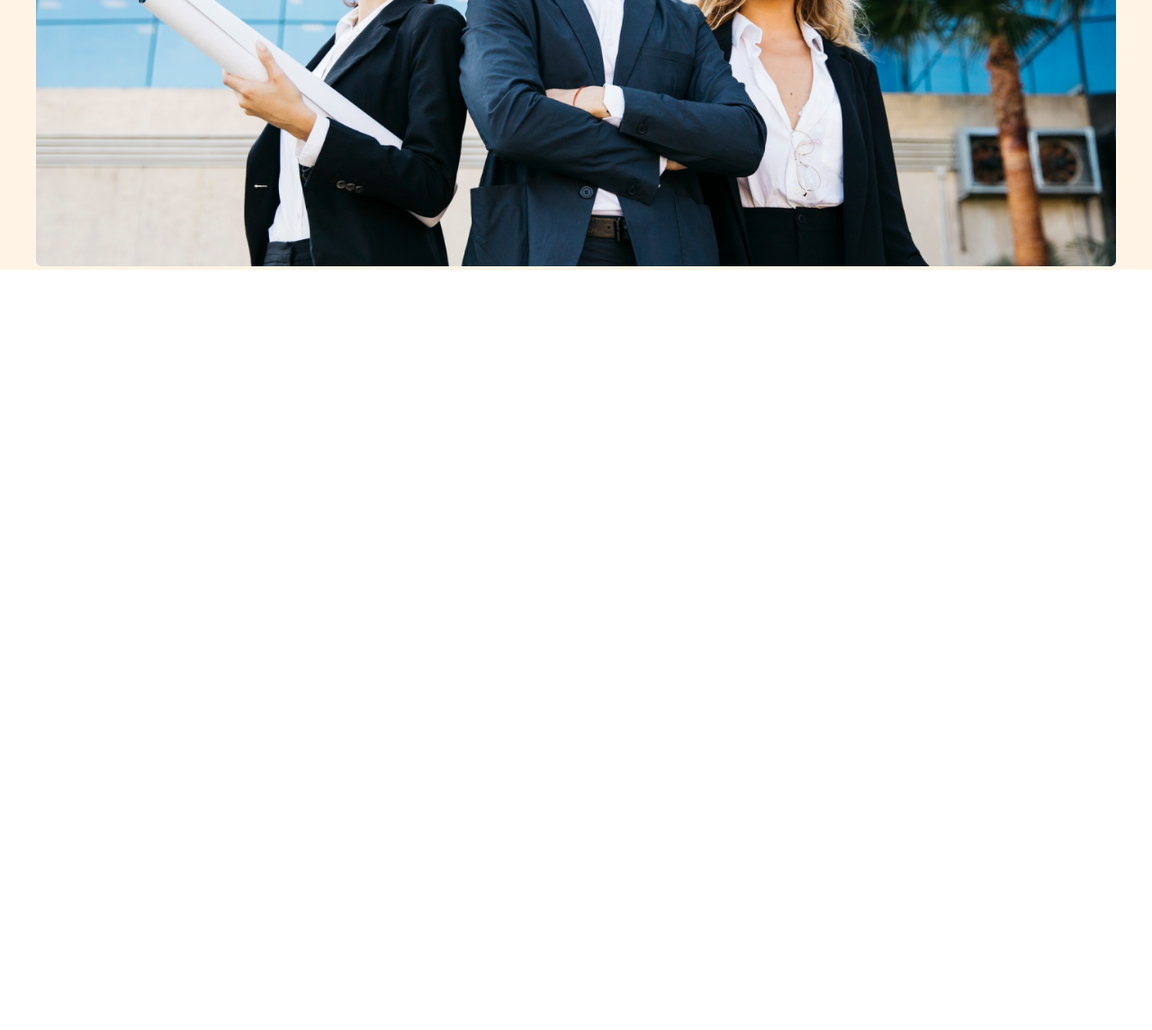
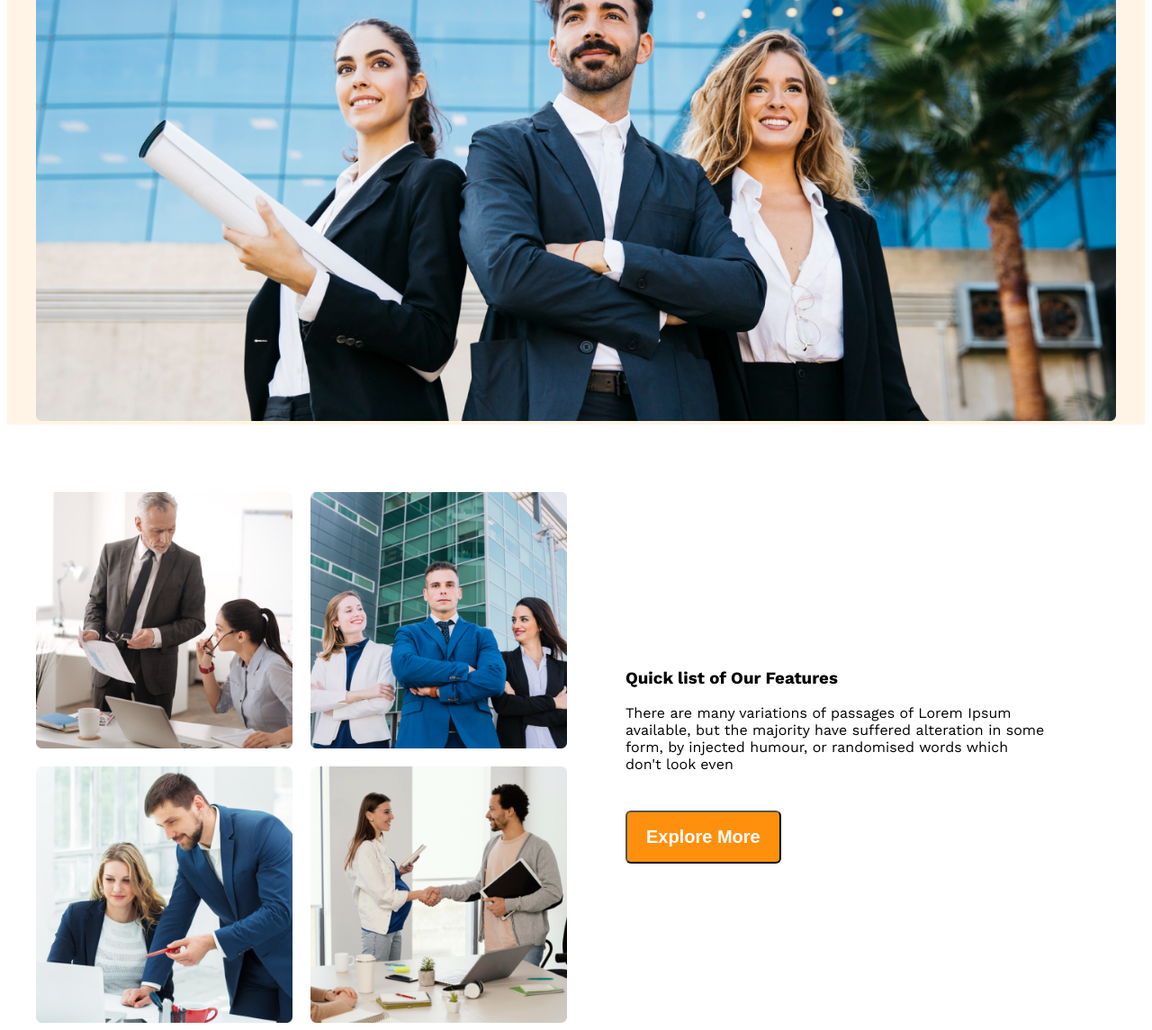
Before and after one commit to omarfarhatul/G3-Architects-Website, a plain HTML site: page index.html in a window 1280 px wide. Shown: the part 646-1791 px from the top of the page at 90% size. Before the commit the page ends 946 px from the top, so only its background shows below. Drawn offline with nearby package versions, Linux system fonts and the light colour scheme.

Commit message:
Add teams section

```diff
--- a/index.html
+++ b/index.html
@@ -29,7 +29,19 @@
     </header>
 
     <main>
-
+        <section class="teams display-flex">
+            <div class="team-img-container">
+                <img class="team-img" src="images/team1.png" alt="Two architect discuss">
+                <img class="team-img" src="images/team2.png" alt="Stand two architect">
+                <img class="team-img" src="images/team3.png" alt="Again two architect discuss">
+                <img class="team-img" src="images/team4.png" alt="Handshack two architect discuss">
+            </div>
+            <div class="our-features">
+                <h3 class="features-title">Quick list of Our Features</h3>
+                <p class="features-description">There are many variations of passages of Lorem Ipsum available, but the majority have suffered alteration in some form, by injected humour, or randomised words which don't look even</p>
+                <button class="btn-primary">Explore More</button>
+            </div>
+        </section>
     </main>
 
     <footer>
--- a/styles/architects.css
+++ b/styles/architects.css
@@ -1,9 +1,4 @@
 @import url('https://fonts.googleapis.com/css2?family=Work+Sans:ital,wght@0,100..900;1,100..900&display=swap');
-
-*{
-  padding: 0;
-  margin: 0;
-}
 
 .work-sans-font {
     font-family: "Work Sans", sans-serif;
@@ -41,6 +36,14 @@
   margin-top: 26px;
 }
 
+main{
+  max-width: 1200px;
+  margin: 0 auto;
+}
+
+main > section{
+  margin-top: 75px;
+}
 
   /* header styles */
 
@@ -90,6 +93,26 @@
     width: 100%;
   }
 
+  /* Team and feature related styles */
+  .teams{
+    align-items: center;
+  }
+
+  .team-img-container{
+    display: grid;
+    grid-template-columns: repeat(2, 1fr);
+    gap: 20px;
+  }
+
+  .our-features{
+    margin-left: 65px;
+    max-width: 470px;
+  }
+
+  .team-img{
+    max-width: 285px;
+  }
+
   /* responsive media query */
   @media screen and (max-width: 576px) {
     .navbar, .nav-link{
```
